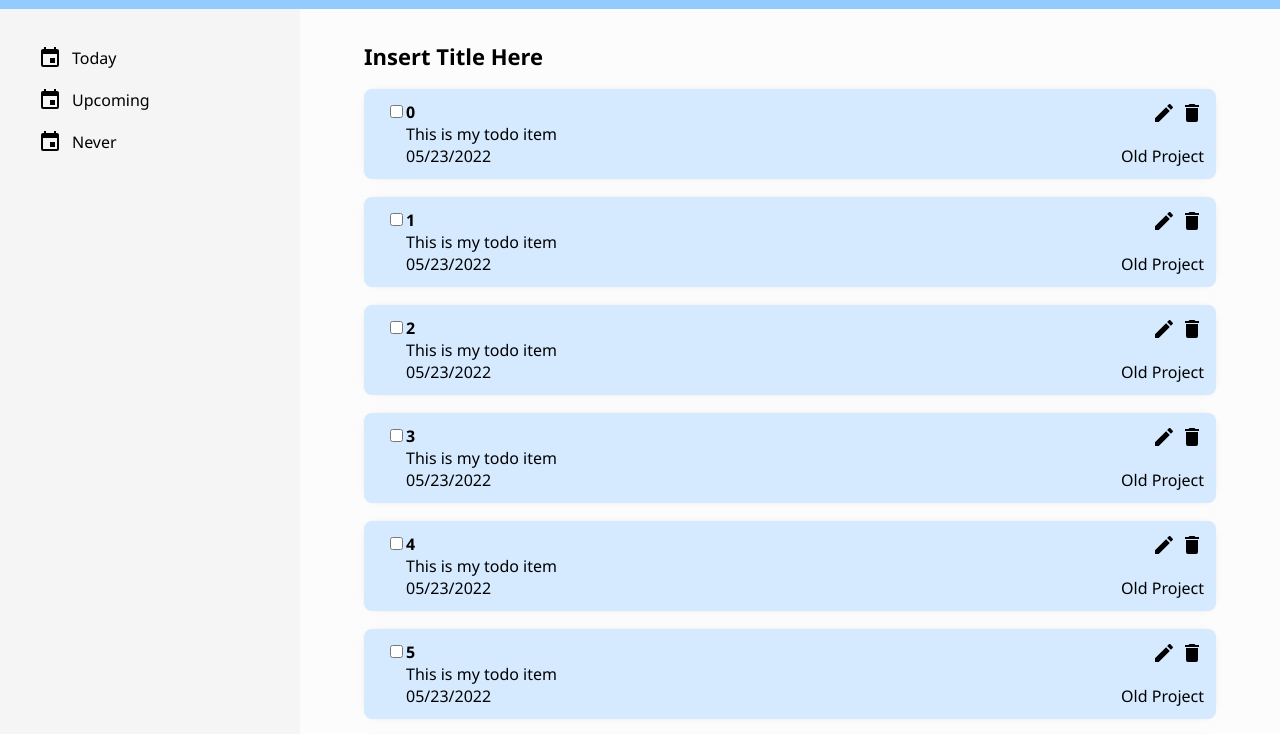
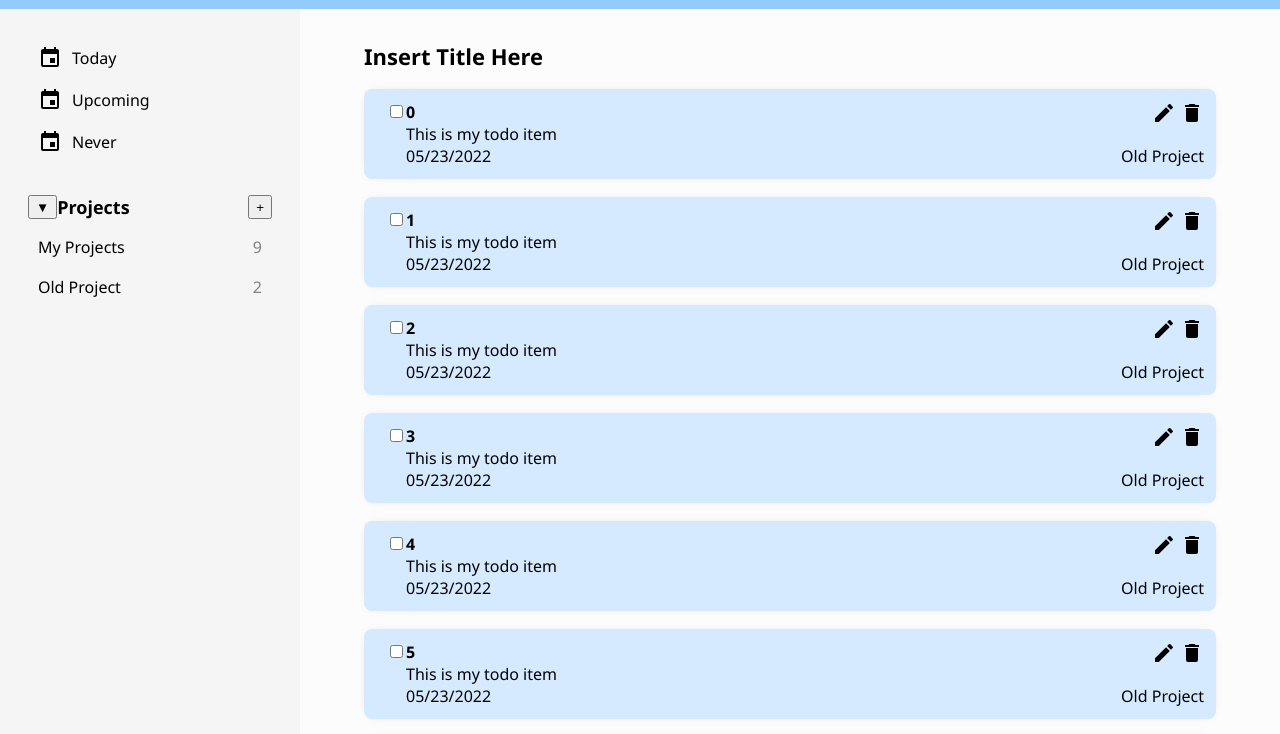
Before and after one commit to Blastose/todo-list, a website built with webpack: page src/index.html in a window 1280 px wide. Shown: the part 47-781 px from the top of the page. Built offline with nearby package versions, Linux system fonts and the light colour scheme.

Commit message:
Style project list

```diff
--- a/src/index.html
+++ b/src/index.html
@@ -43,6 +43,34 @@
                 </div>
               </li>
             </ul>
+          </div>
+
+          <div class="project-list">
+            <div class="project-list-heading">
+              <button>▼</button>
+              <span>Projects</span>
+              <button class="add-project-button">+</buton>
+            </div>
+
+            <div class="menu-list">
+              <ul>
+                <li class="sidebar-item">
+                  <div class="project-item-content">
+                    <span class="sidebar-item-title">My Projects</span>
+                    <span class="project-item-count">9</span>
+                  </div>
+                </li>
+
+                <li class="sidebar-item">
+                  <div class="project-item-content">
+                    <span class="sidebar-item-title">Old Project</span>
+                    <span class="project-item-count">2</span>
+                  </div>
+                </li>
+
+              </ul>
+            </div>
+
           </div>
 
         </div>
--- a/src/style.css
+++ b/src/style.css
@@ -26,6 +26,7 @@ body {
   padding: 28px 28px 0px 28px;
   display: flex;
   flex-direction: column;
+  gap: 32px;
 }
 
 .main > .wrapper {
@@ -72,6 +73,40 @@ ul {
 
 .sidebar-svg {
   height: 1.5em;
+}
+
+.project-list-heading {
+  font-size: 18px;
+  font-weight: bold;
+}
+
+.project-list {
+  display: flex;
+  flex-direction: column;
+  gap: 8px;
+}
+
+.project-list-heading {
+  display: grid;
+  grid-template-columns: min-content 1fr 1fr;
+}
+
+.project-item-content {
+  margin: 8px 10px;
+  cursor: pointer;
+  display: grid;
+  grid-template-columns: min-content 1fr;
+  align-items: center;
+  gap: 10px;
+}
+
+.project-item-count {
+  color: gray;
+  justify-self: end;
+}
+
+.add-project-button {
+  justify-self: end;
 }
 
 .header {
```
